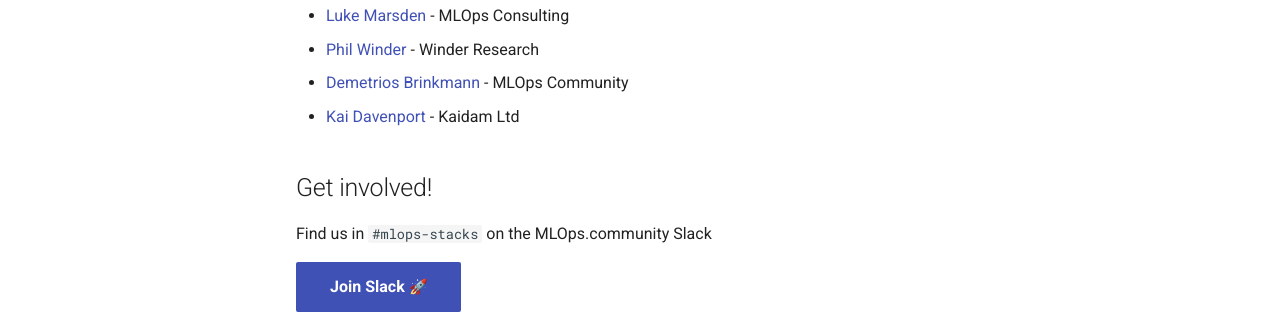
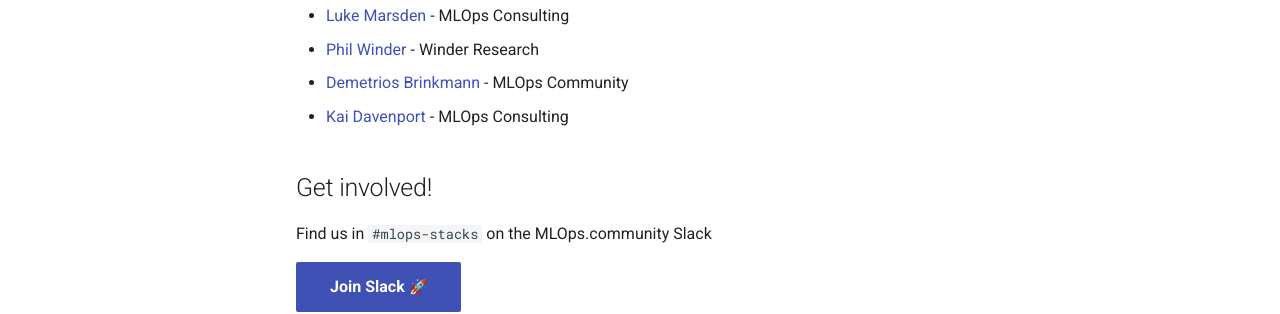
Before and after one commit to combinator-ml/combinator, an MkDocs documentation site: the page built from docs/index.md, in a window 1280 px wide and 900 px high, scrolled down 2272 px. Shown: the part 520-834 px from the top of the window. Built offline with MkDocs 1.6.1 and Material for MkDocs 9.7.7, drawn with Linux system fonts in a browser that asks for light colours; emoji names are drawn with the system emoji font; comment, search, counter and statistics services are not loaded.

Commit message:
change kai's attribution

```diff
--- a/docs/index.md
+++ b/docs/index.md
@@ -98,7 +98,7 @@
 * [Luke Marsden](https://www.linkedin.com/in/luke-marsden-71b3789/) - MLOps Consulting
 * [Phil Winder](https://www.linkedin.com/in/drphilwinder/) - Winder Research
 * [Demetrios Brinkmann](https://www.linkedin.com/in/dpbrinkm/) - MLOps Community
-* [Kai Davenport](https://www.linkedin.com/in/kai-davenport-228b6017/) - Kaidam Ltd
+* [Kai Davenport](https://www.linkedin.com/in/kai-davenport-228b6017/) - MLOps Consulting
 
 ## Get involved!
 
```
